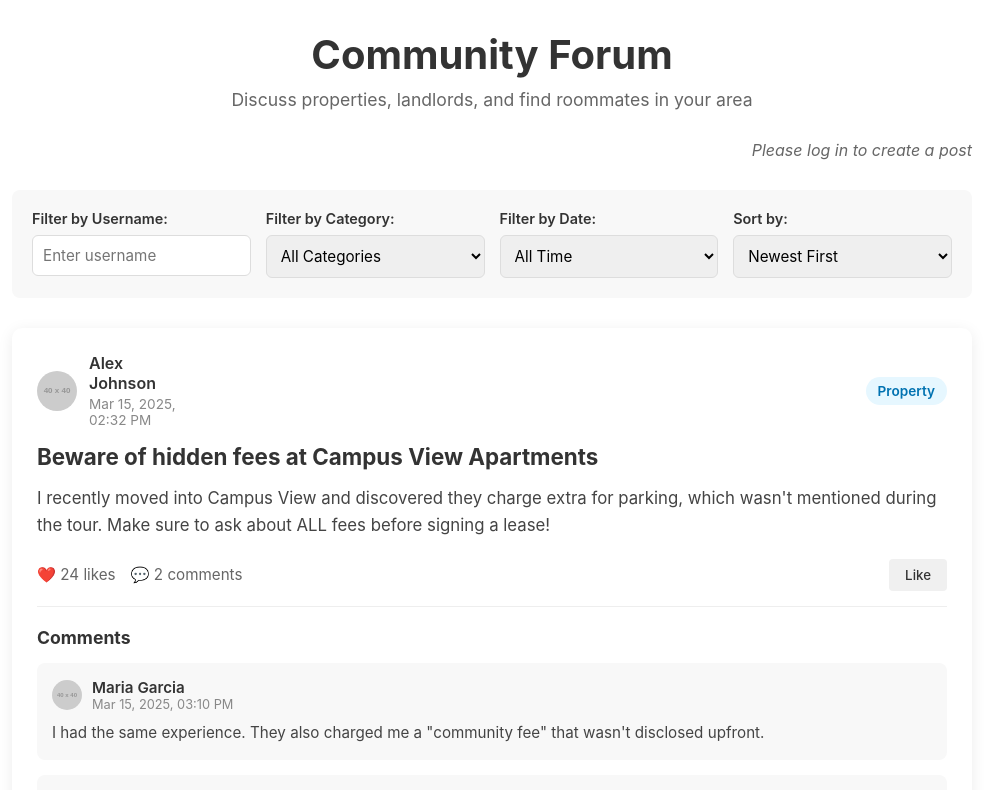
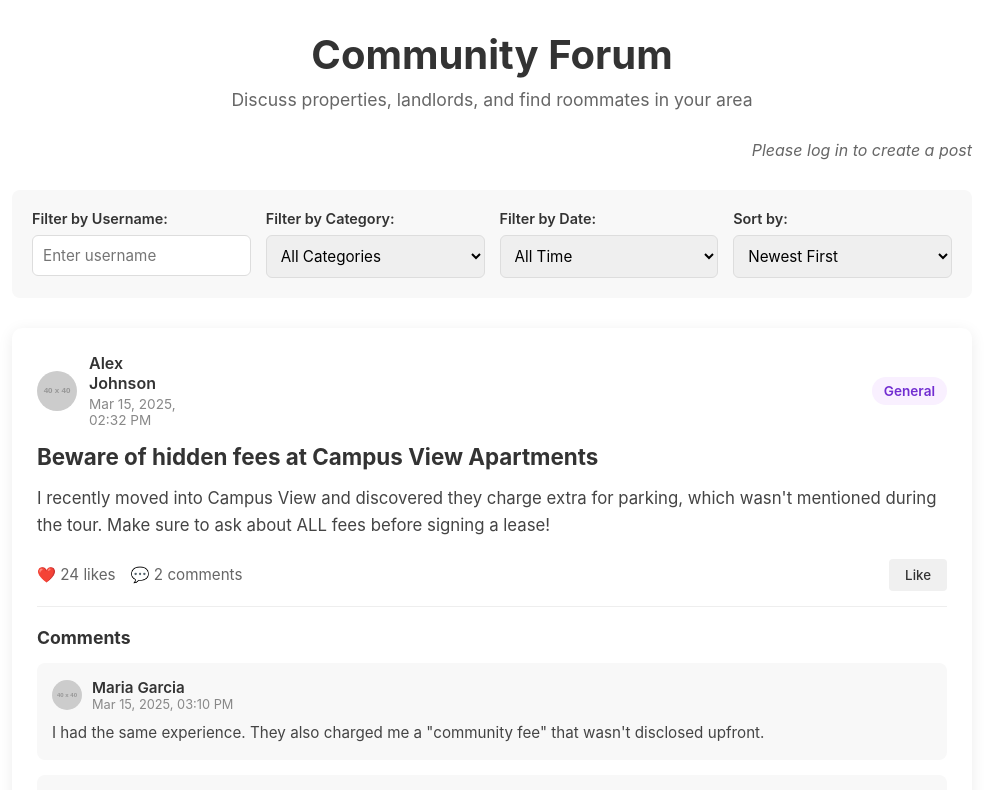
Before and after one commit to thuntxiv/TenantTalk, a React (Create React App) app in the folder tenanttalk/Frontend/: page /forum in a window 1280 px wide. Shown: the top 790 px of the page, without its empty margins (148-1151 px from the left). Built offline with nearby package versions, Linux system fonts and the light colour scheme.

Commit message:
updated filters

```diff
--- a/tenanttalk/Frontend/src/pages/Forum.tsx
+++ b/tenanttalk/Frontend/src/pages/Forum.tsx
@@ -12,7 +12,7 @@ interface ForumPost {
   content: string;
   imageUrl?: string;
   createdAt: string;
-  category: 'property' | 'landlord' | 'roommate' | 'general';
+  category: 'forSublease' | 'toSublease' | 'landlord' | 'roommate' | 'general';
   likes: number;
   comments: Comment[];
 }
@@ -61,7 +61,7 @@ const ForumPage: React.FC = () => {
           subject: 'Beware of hidden fees at Campus View Apartments',
           content: 'I recently moved into Campus View and discovered they charge extra for parking, which wasn\'t mentioned during the tour. Make sure to ask about ALL fees before signing a lease!',
           createdAt: '2025-03-15T14:32:00Z',
-          category: 'property',
+          category: 'general',
           likes: 24,
           comments: [
             {
@@ -315,7 +315,8 @@ const ForumPage: React.FC = () => {
               onChange={(e) => setNewPostCategory(e.target.value)}
               required
             >
-              <option value="property">Property</option>
+              <option value="forSublease">Looking for Sublease</option>
+              <option value="toSublease">Looking to Sublease</option>
               <option value="landlord">Landlord</option>
               <option value="roommate">Roommate</option>
               <option value="general">General</option>
@@ -387,7 +388,8 @@ const ForumPage: React.FC = () => {
             onChange={(e) => setCategoryFilter(e.target.value)}
           >
             <option value="">All Categories</option>
-            <option value="property">Property</option>
+            <option value="forSublease">Looking for Sublease</option>
+            <option value="toSublease">Looking to Sublease</option>
             <option value="landlord">Landlord</option>
             <option value="roommate">Roommate</option>
             <option value="general">General</option>
```
